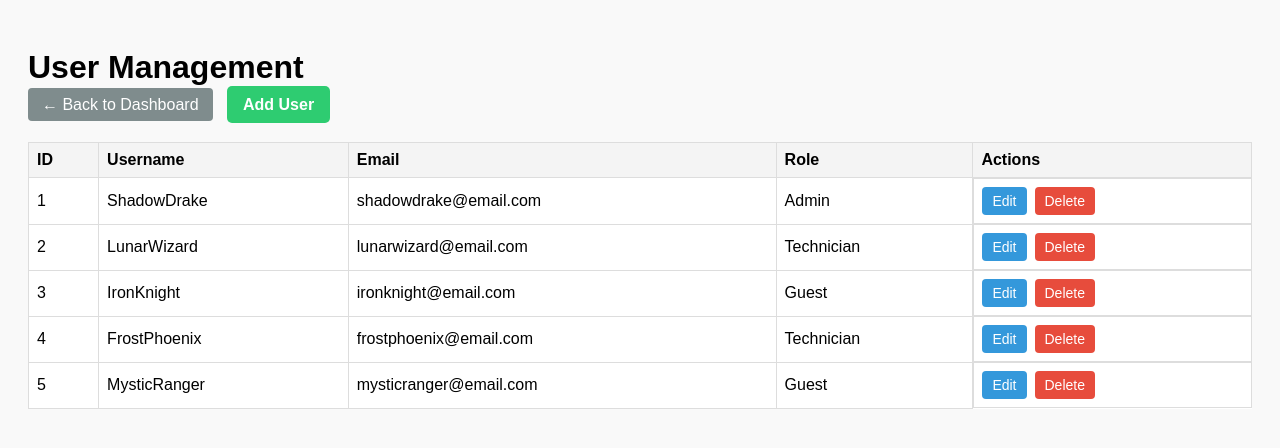
After one commit to BEN-ESSAHRAOUI-Yassine/PROJECT_GEAR_LOG, a PHP site: page /admin/users.php in a window 1280 px wide. The commit adds this page. Shown: the top 448 px of the page. Run offline with PHP 8.4, Linux system fonts and the light colour scheme; a user stored in the database is signed in; data comes from the database, SQL or seed files in the repository.

Commit message:
add User management page + creating roles

```diff
--- /dev/null
+++ b/admin/users.php
@@ -0,0 +1,79 @@
+<?php
+
+require '../auth.php';
+require '../db.php';
+require '../role.php';
+
+if(!canManageUsers()){
+die("Access denied");
+}
+
+$users = $pdo->query("SELECT * FROM User_db")
+->fetchAll(PDO::FETCH_ASSOC);
+
+?>
+
+<!DOCTYPE html>
+<html>
+
+<head>
+
+<title>User Management</title>
+<link rel="stylesheet" href="../assets/css/style.css">
+
+</head>
+
+<body>
+
+<h1>User Management</h1>
+
+<a href="../index.php" class="btn-back">← Back to Dashboard</a>
+
+<a href="add_user.php" class="btn-add">Add User</a>
+
+<br><br>
+
+<table>
+
+<tr>
+<th>ID</th>
+<th>Username</th>
+<th>Email</th>
+<th>Role</th>
+<th>Actions</th>
+</tr>
+
+<?php foreach($users as $u): ?>
+
+<tr>
+
+<td><?= $u['id'] ?></td>
+
+<td><?= htmlspecialchars($u['username']) ?></td>
+
+<td><?= htmlspecialchars($u['email']) ?></td>
+
+<td><?= htmlspecialchars($u['his_role']) ?></td>
+
+<td class="actions">
+
+<a href="edit_user.php?id=<?= $u['id'] ?>" class="btn-edit">
+Edit
+</a>
+
+<a href="delete_user.php?id=<?= $u['id'] ?>"
+class="btn-delete"
+onclick="return confirm('Delete this user?')">
+Delete
+</a>
+
+</td>
+
+</tr>
+
+<?php endforeach; ?>
+
+</table>
+
+</body>
+</html>
--- a/assets/css/style.css
+++ b/assets/css/style.css
@@ -137,3 +137,29 @@ table tr:hover {
 .logout-btn:hover {
   background-color: #c0392b;
 }
+
+.btn-manage{
+background:#9b59b6;
+color:white;
+padding:10px 16px;
+text-decoration:none;
+border-radius:5px;
+font-weight:bold;
+}
+
+.btn-manage:hover{
+background:#8e44ad;
+}
+
+.btn-back{
+background:#7f8c8d;
+color:white;
+padding:8px 14px;
+text-decoration:none;
+border-radius:4px;
+margin-right:10px;
+}
+
+.btn-back:hover{
+background:#636e72;
+}
--- a/index.php
+++ b/index.php
@@ -135,7 +135,12 @@ function sortLink($column, $label, $sort, $order, $queryBase) {
 Welcome <?= htmlspecialchars($_SESSION['username']) ?>
 (<?= htmlspecialchars($_SESSION['role']) ?>) |
 <a href="logout.php" class="logout-btn">Logout</a>
+<?php if(canManageUsers()): ?>
+<a href="admin/users.php" class="btn-manage">Manage Users</a>
+<?php endif; ?>
 </p>
+
+
 
 <h3>Total Inventory Value: $<?= htmlspecialchars($totalValue) ?></h3>
 <h3>Filtered Inventory Value: $<?= htmlspecialchars($filteredValue ?? 0) ?></h3>
```
Also changed, not shown: admin/add_user.php (added, +67 -0 lines), admin/delete_user.php (added, +17 -0 lines), admin/edit_user.php (added, +66 -0 lines).
